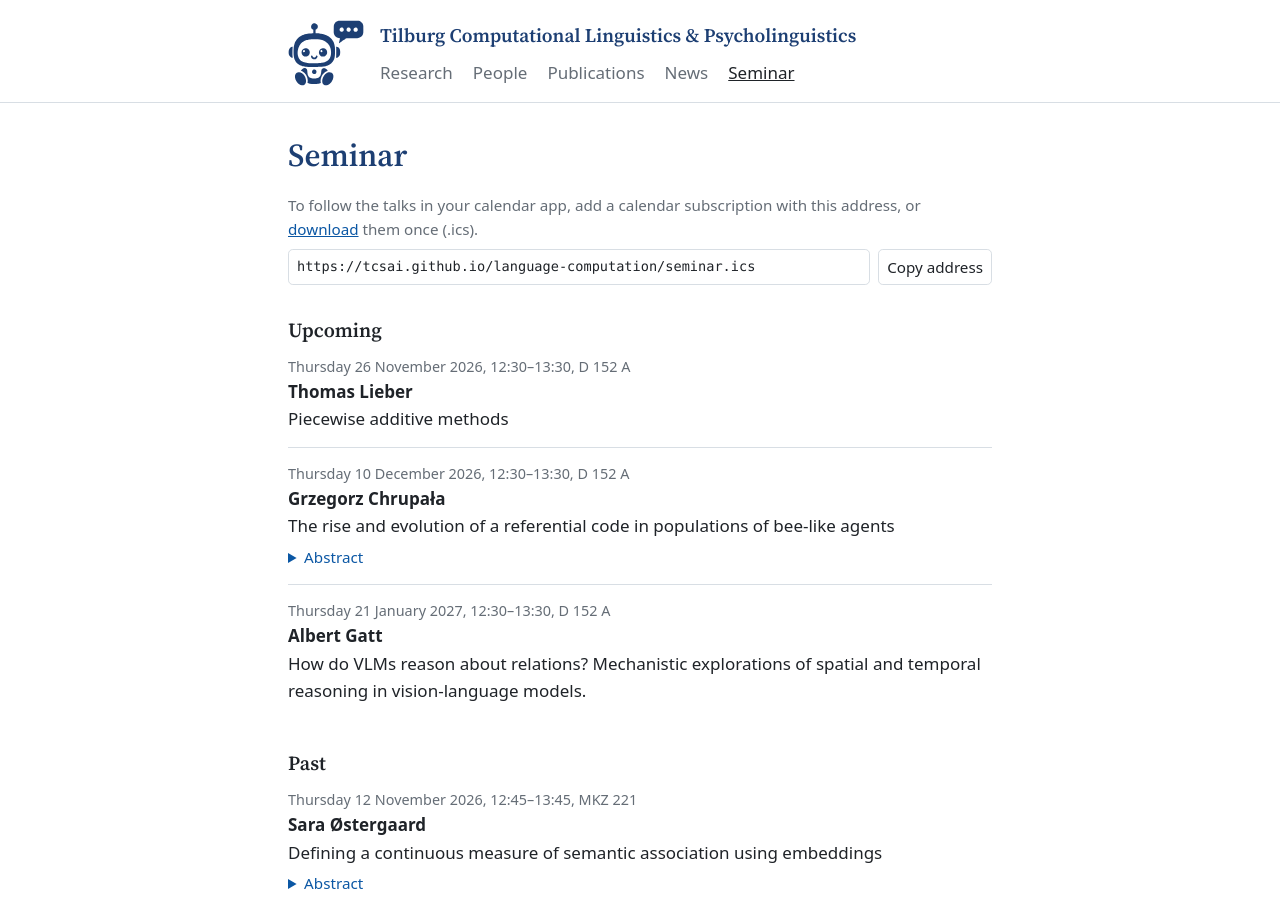
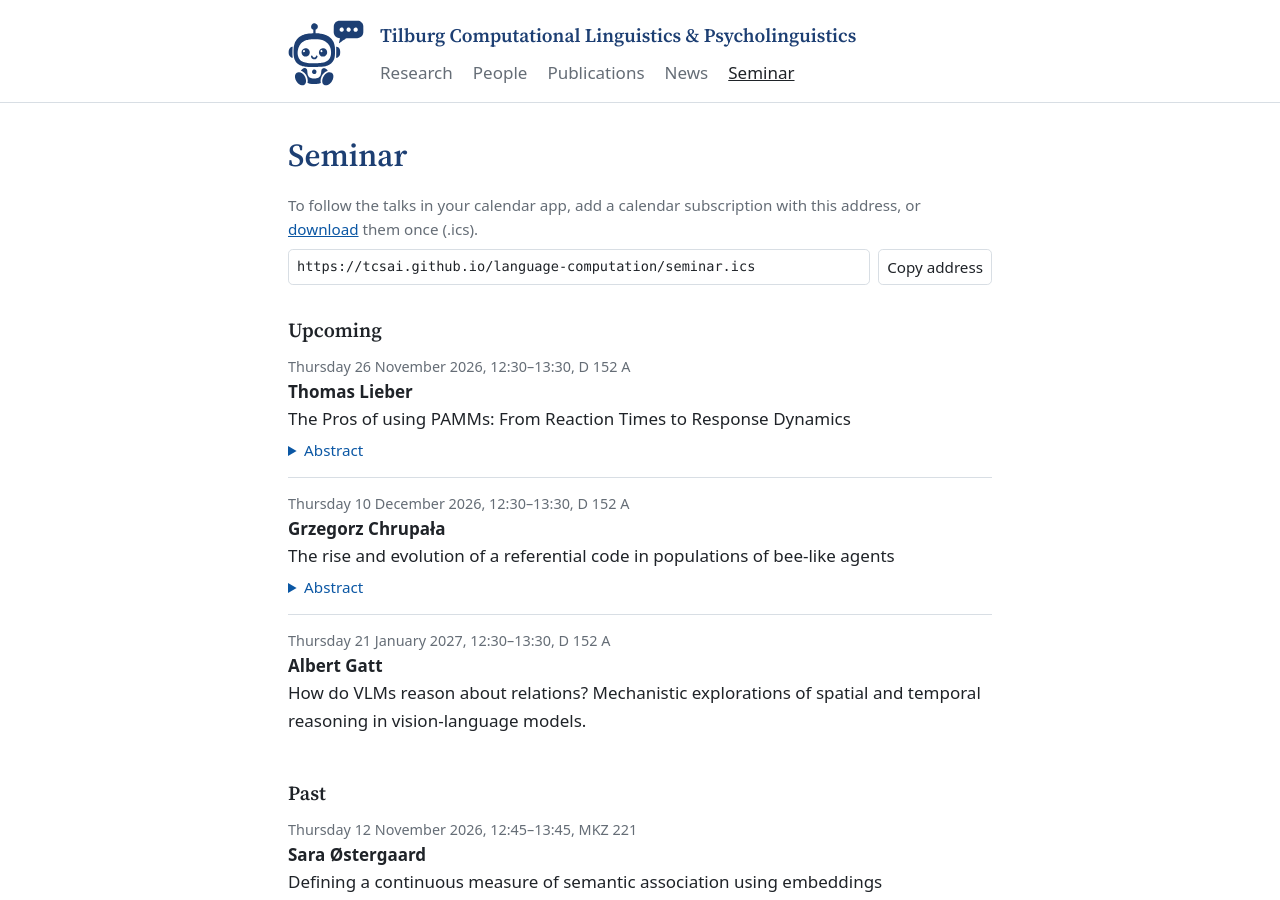
Before and after one commit to tcsai/language-computation, a Jekyll site: the page built from seminar.md, in a window 1280 px wide and 900 px high. Built offline with Jekyll 4.4.1, drawn with Linux system fonts in a browser that asks for light colours; our own code applies the rules of GitHub Pages for plain Markdown files; part of the change alters nothing that is shown.

Commit message:
Add the title and abstract of Thomas Lieber's seminar talk
Co-Authored-By: Claude Opus 5.5 <noreply@anthropic.com>

```diff
--- a/schedule.md
+++ b/schedule.md
@@ -119,8 +119,24 @@ Date: 2026-11-26
 Time: 12:30-13:30
 Room: D 152 A
 Speaker: Thomas Lieber
-Title: Piecewise additive methods
-Abstract:
+Title: The Pros of using PAMMs: From Reaction Times to Response Dynamics
+Abstract: Reaction times are widely studied in psycholinguistics, typically
+using linear mixed-effects models (LMMs) or generalized additive mixed models
+(GAMMs). However, these approaches generally treat time as the dependent
+variable, limiting insight into when predictor effects emerge.
+
+Piece-wise additive mixed models (PAMMs) instead model the hazard rate,
+allowing non-linear predictor effects to vary throughout the response window
+while accounting for random effects. Despite these advantages, PAMMs remain
+underutilized in psycholinguistics.
+
+I evaluate PAMMs using the Massive Auditory Lexical Decision dataset, comparing
+them with LMMs and GAMMs. I will demonstrate how PAMMs reveal temporal dynamics
+obscured by conventional approaches.
+
+My end goal with this is to write a tutorial to provide practical guidance on
+data preparation, model fitting, evaluation, and interpretation to facilitate
+broader adoption of PAMMs.
 
 Date: 2026-12-10
 Time: 12:30-13:30
```
